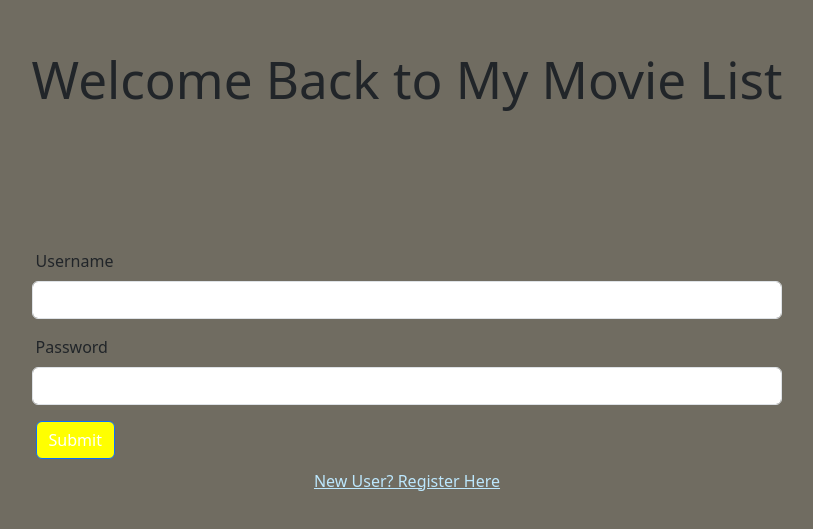
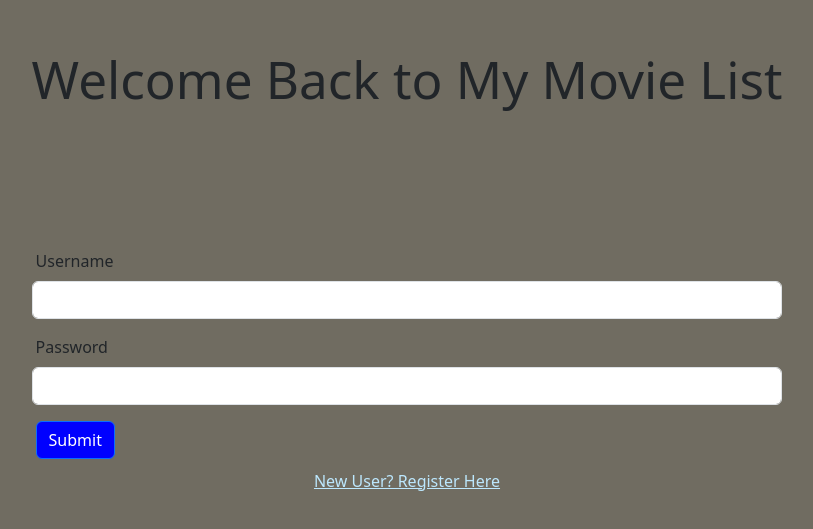
Before and after one commit to BrayanE02/MML, a React (Vite) app: page /login in a window 1280 px wide. Shown: the part 129-658 px from the top of the page, without its empty margins (233-1046 px from the left). Built offline with nearby package versions, Linux system fonts and the light colour scheme.

Commit message:
change to make all button blue instead of yellow

```diff
--- a/src/css/AddToListPage.css
+++ b/src/css/AddToListPage.css
@@ -42,7 +42,8 @@
   }
 
   .btn {
-    background-color: yellow;
+    background-color: blue;
+    color: white;
   }
 
   .btn:hover {
--- a/src/css/OneMoviePage.css
+++ b/src/css/OneMoviePage.css
@@ -20,7 +20,8 @@
   }
 
   .btn {
-    background-color: yellow;
+    background-color: blue;
+    color: white;
   }
 
   .btn:hover {
```
